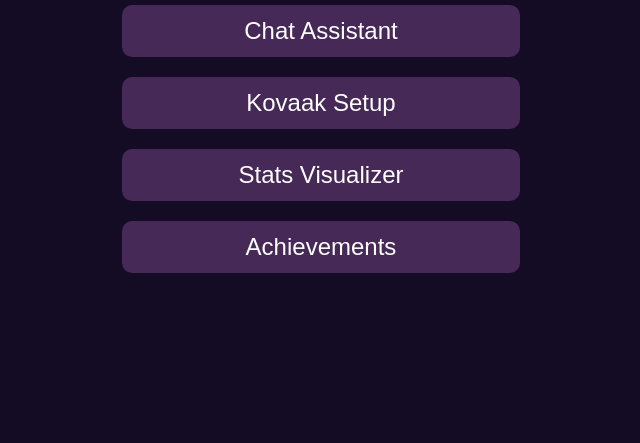
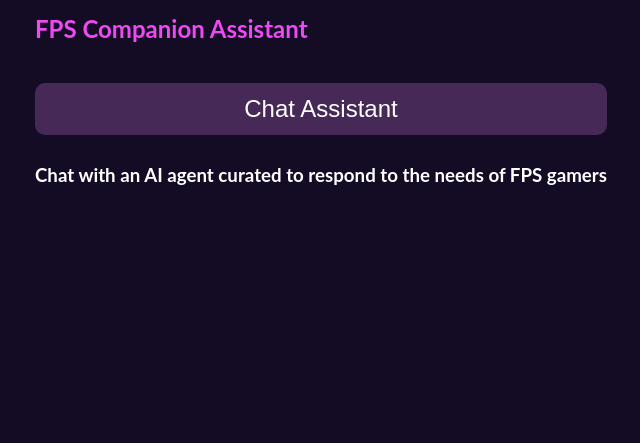
Before and after one commit to matt9527-marist/aimjourney, an Electron app: page index.html in a window 800 px wide. Shown: the part 357-800 px from the top of the page, without its empty margins (24-664 px from the left). Drawn offline with Linux system fonts and the light colour scheme.

Commit message:
Cleaning for presentation

```diff
--- a/index.html
+++ b/index.html
@@ -69,11 +69,9 @@
         <l-helix size="250" speed="2.5" color="magenta"></l-helix> <!-- Your loader -->
         <div id="menu">
             <h1>Aim Journey</h1>
-            <h2>Recording every new milestone...</h2> <!-- Subtitle without inline styles -->
+            <h2>FPS Companion Assistant</h2> <!-- Subtitle without inline styles -->
             <button id="chatAssistantButton" onclick="location.href='chat.html'">Chat Assistant</button>
-            <button id="kovaakSetupButton">Kovaak Setup</button>
-            <button id="statsVisualizerButton">Stats Visualizer</button>
-            <button id="achievementsButton">Achievements</button>
+            <h3>Chat with an AI agent curated to respond to the needs of FPS gamers</h3>
         </div>
     </div>
 
```
Also changed, not shown: 1 other file.
